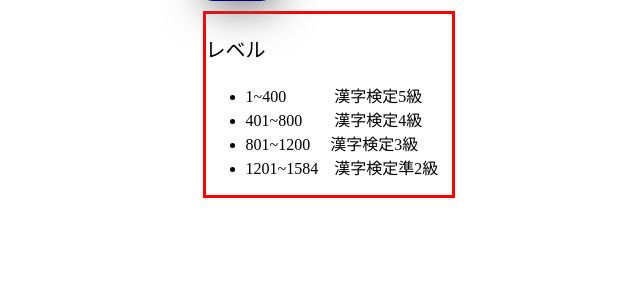
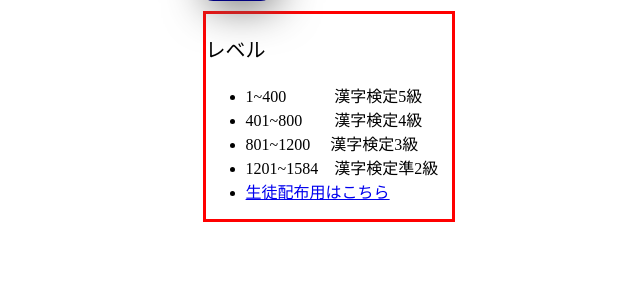
Before and after one commit to aratakomiya/cram, a PHP site: page /kanji_index.php in a window 1280 px wide. Shown: the part 352-642 px from the top of the page, without its empty margins (311-951 px from the left). Run offline with PHP 8.4, Linux system fonts and the light colour scheme.

Commit message:
all added

```diff
--- a/kanji/kanji_index.php
+++ b/kanji/kanji_index.php
@@ -63,6 +63,7 @@
      <li>401~800　　漢字検定4級</li>
      <li>801~1200 　漢字検定3級</li>
      <li>1201~1584　漢字検定準2級</li>
+     <li><a href="../img/生徒配布用.pdf" target="_blank">生徒配布用はこちら</a></li>
      </ul>
     </div>
 </body>
```
Also changed, not shown: 3 other files.
